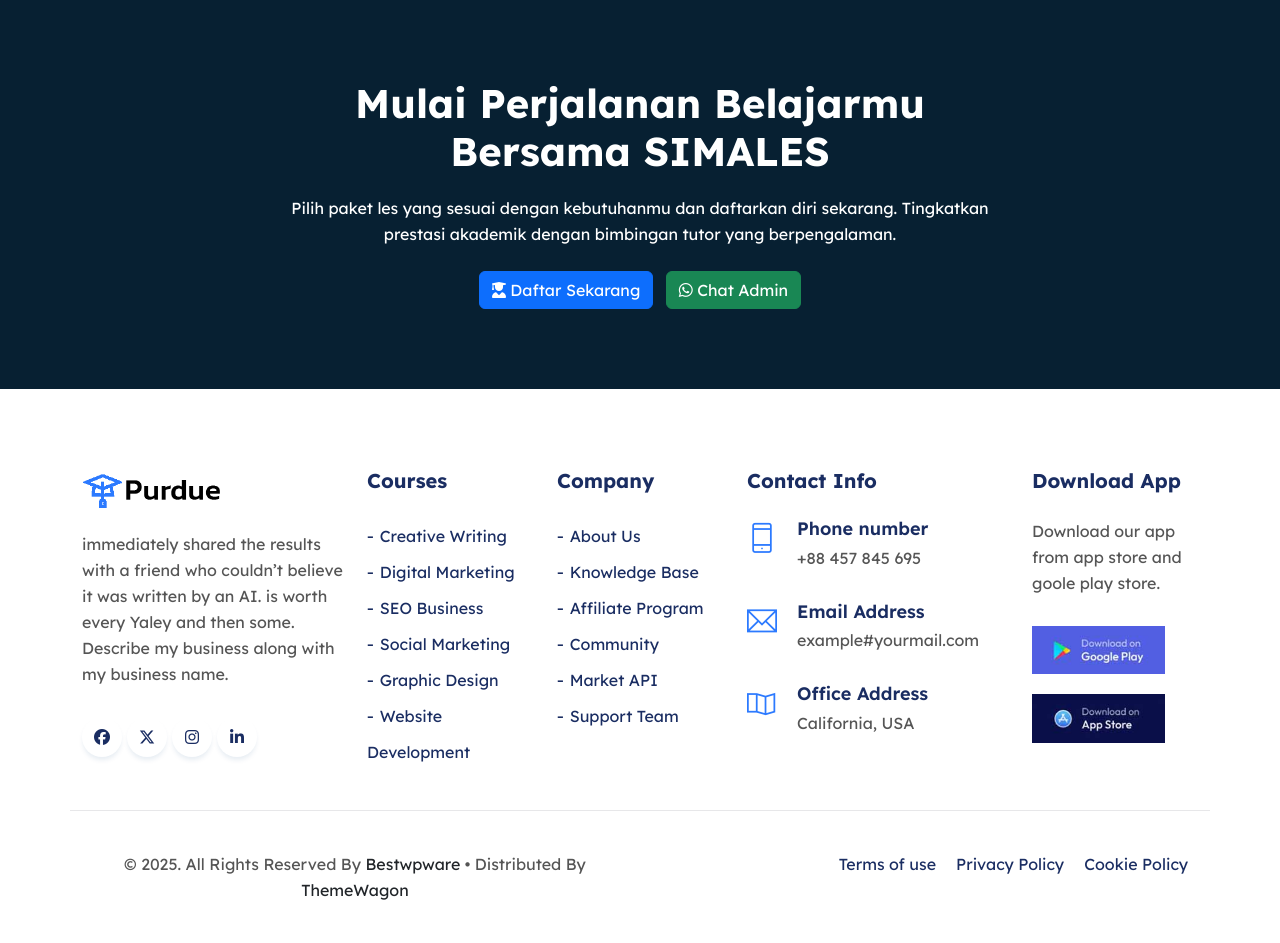
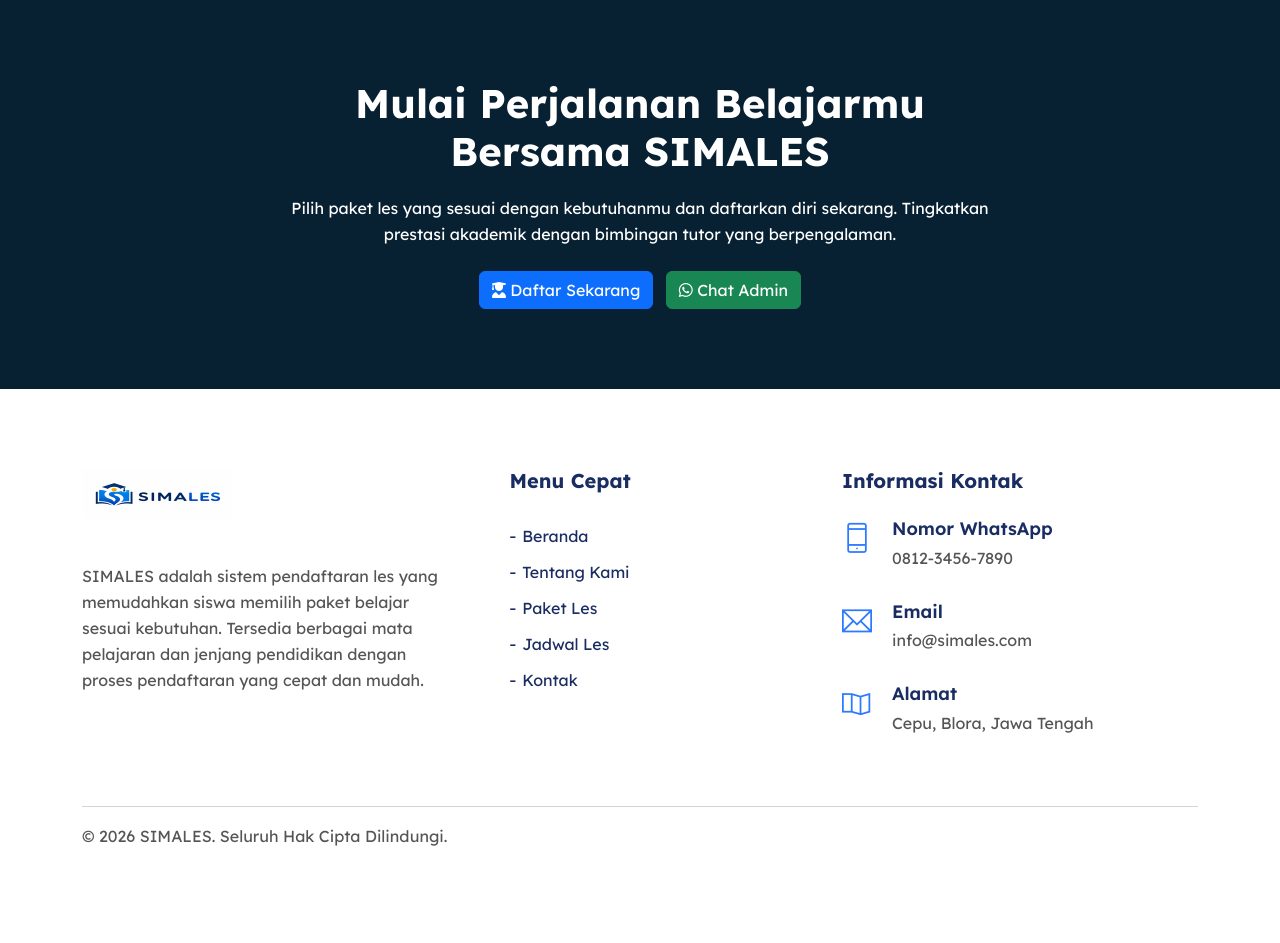
Before and after one commit to deasalsabilla/simales, a Django app: page /pendaftaran/ in a window 1280 px wide. Shown: the part 1867-2810 px from the top of the page. After the commit the page ends 2713 px from the top, so only its background shows below. Run offline with Django 5.2, Linux system fonts and the light colour scheme; some libraries are stand-ins or nearby versions.

Commit message:
ganti footer menu pendaftaran

```diff
--- a/les/les/templates/daftar.html
+++ b/les/les/templates/daftar.html
@@ -294,93 +294,98 @@
 		<!-- START FOOTER -->
 <div class="footer section-padding">
     <div class="container">
-			<div class="row">
-				<div class="col-lg-3 col-sm-6 col-xs-12">
-					<div class="single_footer">
-						<a href="index.html"><img src="assets/images/all-img/logo.png" alt=""></a>
-						<p>immediately shared the results with a friend who couldn’t believe it was written by an AI. is worth every Yaley and then some. Describe my business along with my business name.</p>
+
+        <div class="row justify-content-between align-items-start footer-content">
+
+            <!-- Logo & Deskripsi -->
+            <div class="col-lg-4 col-md-12 mb-4">
+                <div class="single_footer footer-left">
+
+                    <a href="{% url 'home' %}">
+                        <img src="{% static 'assets/images/simales2.png' %}" alt="SIMALES">
+                    </a>
+
+                    <p class="footer-desc mt-4">
+                        SIMALES adalah sistem pendaftaran les yang memudahkan siswa
+                        memilih paket belajar sesuai kebutuhan. Tersedia berbagai mata
+                        pelajaran dan jenjang pendidikan dengan proses pendaftaran yang
+                        cepat dan mudah.
+                    </p>
+
                 </div>
-					<div class="foot_social">
+
+                <div class="foot_social footer-social">
                     <ul>
-							<li><a href="#" class="top_f_facebook"><i class="fa-brands fa-facebook"></i></a></li>
-							<li><a href="#" class="top_f_twitter"><i class="fa-brands fa-x-twitter"></i></a></li>
-							<li><a href="#" class="top_f_instagram"><i class="fa-brands fa-instagram"></i></a></li>
-							<li><a href="#" class="top_f_linkedin"><i class="fa-brands fa-linkedin-in"></i></a></li>
+
                     </ul>
                 </div>
-				</div><!--- END COL -->
-				<div class="col-lg-2 col-sm-6 col-xs-12">
+            </div>
+
+            <!-- Menu Cepat -->
+            <div class="col-lg-3 col-md-6 mb-4">
                 <div class="single_footer">
-						<h4>Courses</h4>
+
+                    <h4>Menu Cepat</h4>
+
                     <ul>
-							<li><a href="#">Creative Writing</a></li>
-							<li><a href="#">Digital Marketing</a></li>
-							<li><a href="#">SEO Business</a></li>
-							<li><a href="#">Social Marketing</a></li>
-							<li><a href="#">Graphic Design</a></li>
-							<li><a href="#">Website Development</a></li>
+                        <li><a href="{% url 'home' %}">Beranda</a></li>
+                        <li><a href="#tentang">Tentang Kami</a></li>
+                        <li><a href="#paket">Paket Les</a></li>
+                        <li><a href="#jadwal">Jadwal Les</a></li>
+                        <li><a href="#kontak">Kontak</a></li>
                     </ul>
+
                 </div>
-				</div><!--- END COL -->
-				<div class="col-lg-2 col-sm-6 col-xs-12">
+            </div>
+
+            <!-- Informasi Kontak -->
+            <div class="col-lg-4 col-md-6 mb-4">
                 <div class="single_footer">
-						<h4>Company</h4>
-						<ul>
-							<li><a href="#">About us</a></li>
-							<li><a href="#">Knowledge Base</a></li>
-							<li><a href="#">Affiliate Program</a></li>
-							<li><a href="#">Community</a></li>
-							<li><a href="#">Market API</a></li>
-							<li><a href="#">Support team</a></li>
-						</ul>
-					</div>
-				</div><!--- END COL -->
-				<div class="col-lg-3 col-sm-6 col-xs-12">
-					<div class="single_footer">
-						<h4>Contact Info</h4>
+
+                    <h4>Informasi Kontak</h4>
+
                     <div class="sf_contact">
                         <span class="ti-mobile"></span>
-							<h3>Phone number</h3>
-							<p>+88 457 845 695</p>
+                        <div>
+                            <h3>Nomor WhatsApp</h3>
+                            <p>0812-3456-7890</p>
                         </div>
+                    </div>
+
                     <div class="sf_contact">
                         <span class="ti-email"></span>
-							<h3>Email Address</h3>
-							<p>example#yourmail.com</p>
+                        <div>
+                            <h3>Email</h3>
+                            <p>info@simales.com</p>
                         </div>
+                    </div>
+
                     <div class="sf_contact">
                         <span class="ti-map"></span>
-							<h3>Office Address</h3>
-							<p>California, USA</p>
+                        <div>
+                            <h3>Alamat</h3>
+                            <p>Cepu, Blora, Jawa Tengah</p>
                         </div>
                     </div>
-				</div><!--- END COL -->
-					<div class="col-lg-2 col-sm-6 col-xs-12">
-						<div class="single_footer">
-							<h4>Download App</h4>
-							<p>Download our app from app store and goole play store.</p>
-							<a href="index.html"><img src="assets/images/all-img/google-play.jpg" class="foot_img" alt=""></a>
-							<a href="index.html"><img src="assets/images/all-img/app-store.jpg" class="foot_img" alt=""></a>
-						</div>
-					</div><!--- END COL -->
-			</div><!--- END ROW -->
-			<div class="row fc">
-				<div class="col-lg-6 col-sm-6 col-xs-12">
-					<div class="footer_copyright">
-						<p>&copy; 2025. All Rights Reserved by <a href="https://bestwpware.com/" class="text-dark" target="_blank">bestwpware</a> • Distributed by <a href="https://themewagon.com" class="text-dark" target="_blank">ThemeWagon</a> </p>
+
                 </div>
             </div>
-				<div class="col-lg-6 col-sm-6 col-xs-12">
-					<div class="footer_menu">
-						<ul>
-							<li><a href="#">Terms of use</a></li>
-							<li><a href="#">Privacy Policy</a></li>
-							<li><a href="#">Cookie Policy</a></li>
-						</ul>
+
         </div>
-				</div><!-- END COL -->
+
+        <hr>
+
+        <div class="row">
+            <div class="col-12 text-center">
+                <div class="footer_copyright">
+                    <p>
+                        © 2026 SIMALES. Seluruh Hak Cipta Dilindungi.
+                    </p>
                 </div>
-		</div><!--- END CONTAINER -->
+            </div>
+        </div>
+
+    </div>
 </div>
 <!-- END FOOTER -->
 
```
Lines whose indentation alone changed are shown as unchanged.
